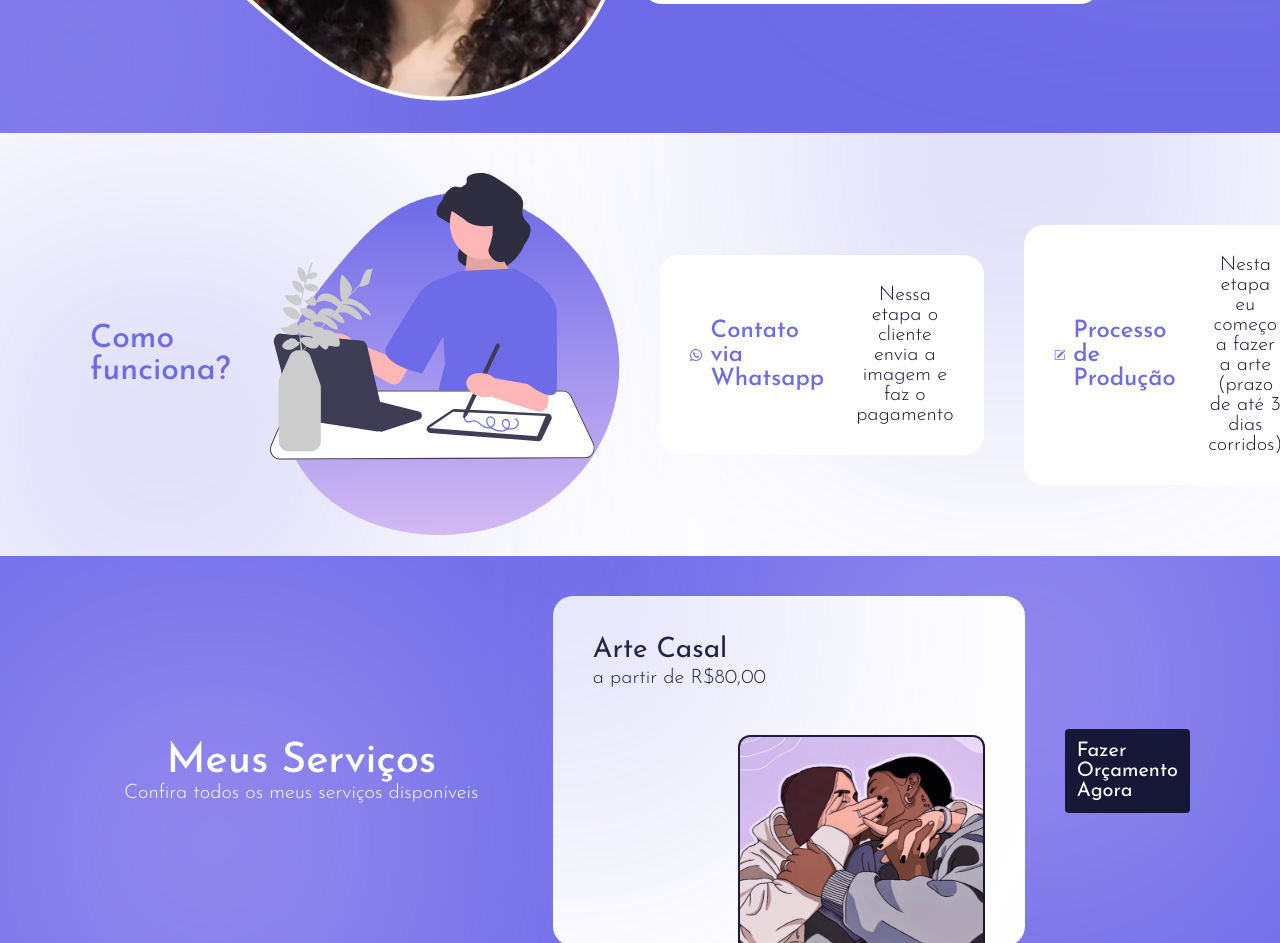
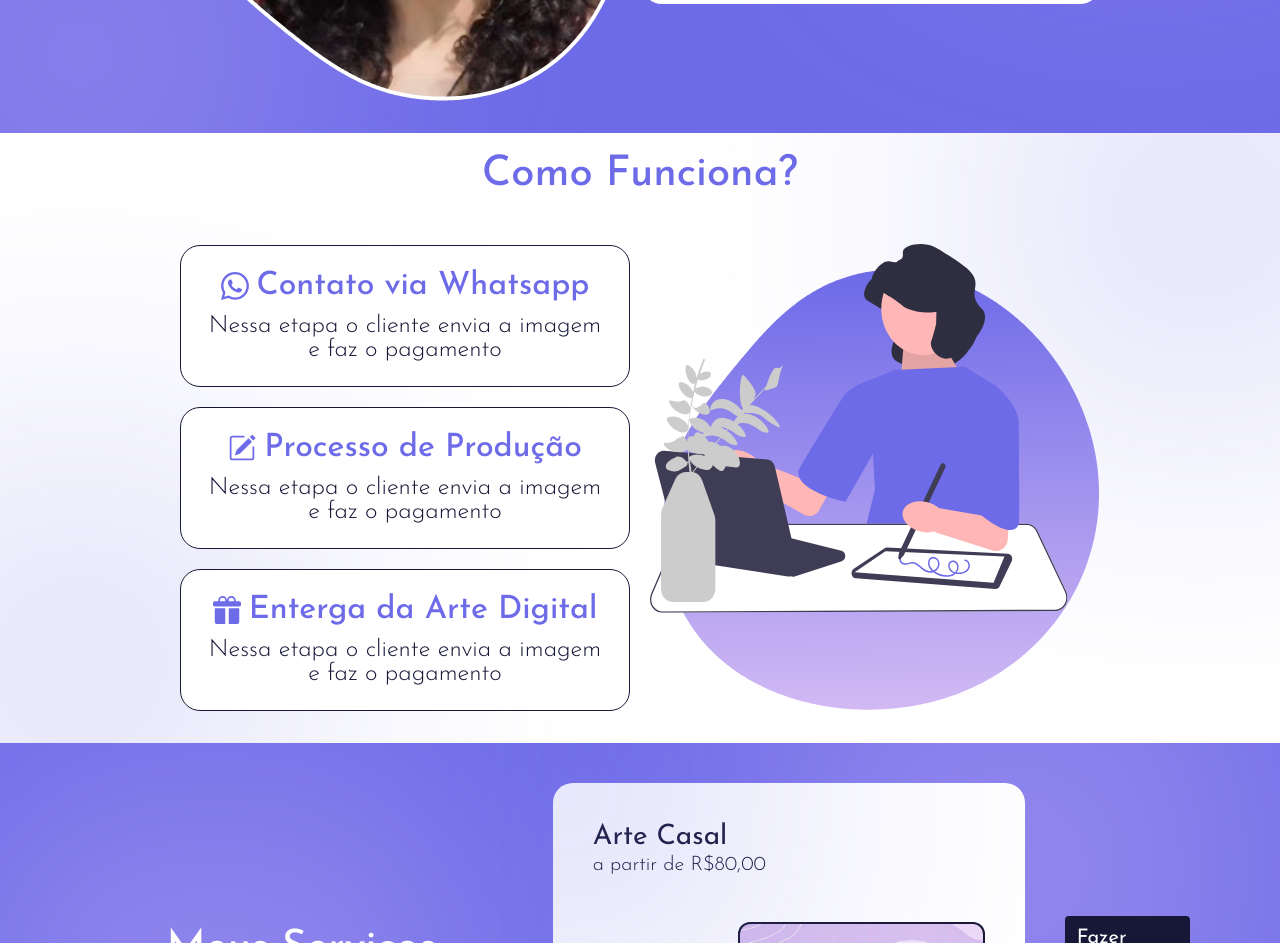
Before and after one commit to lwfe/Juja-Arts, a Next.js app: page / in a window 1280 px wide. Shown: the part 1040-1983 px from the top of the page. Built offline with nearby package versions, Linux system fonts and the light colour scheme.

Commit message:
HowItWorks componente feito

```diff
--- a/src/app/page.tsx
+++ b/src/app/page.tsx
@@ -5,52 +5,16 @@ import { AboutMe } from '@/components/AboutMe'
 import * as S from '../styles/home.styles'
 
 import { BsWhatsapp, BsFillGiftFill, BsPencilSquare, BsInstagram } from 'react-icons/bs'
+import { HowItWorks } from '@/components/HowItWorks'
 
 export default function Home() {
   return (
     <S.Container>
 
       <HeroSection />
+      <AboutMe />
+      <HowItWorks />
 
-      <AboutMe />
-
-      <S.Section id='como-funciona'>
-        <S.ContentWrapper>
-          <S.Content>
-            <h3>Como funciona?</h3>
-
-            <img id="howitworks" src="/HowItWorks.svg" alt="Imagem de mulher ilustrando" />
-
-            <S.Card>
-              <div className='TitleWithIcon'>
-                <BsWhatsapp size={24} color='#6E6BE8' />
-                <h1>Contato via Whatsapp</h1>
-              </div>
-              <p>Nessa etapa o cliente envia a imagem e faz o pagamento</p>
-            </S.Card>
-
-            <S.Card>
-              <div className='TitleWithIcon'>
-                <BsPencilSquare size={24} color='#6E6BE8' />
-                <h1>Processo de Produção</h1>
-              </div>
-              <p>Nesta etapa eu começo a fazer a arte (prazo de até 3 dias corridos)</p>
-            </S.Card>
-
-            <S.Card>
-              <div className='TitleWithIcon'>
-                <BsFillGiftFill size={24} color='#6E6BE8' />
-                <h1>Entrega da Arte Digital</h1>
-              </div>
-              <p>Nesta etapa a arte é enviada para o cliente no formato JPEG</p>
-            </S.Card>
-
-          </S.Content>
-
-          <S.GradientTop />
-          <S.GradientBottom />
-        </S.ContentWrapper>
-      </S.Section>
 
       <S.SectionBgPrimary id='meus-serviços'>
         <S.ContentWrapper>
--- a/src/components/AboutMe/styles.ts
+++ b/src/components/AboutMe/styles.ts
@@ -78,8 +78,6 @@ export const Card = styled.div`
             font-size: 24px;
         }
     }
-
-
 `;
 
 export const JujaImage = styled.img`
@@ -95,9 +93,9 @@ export const GradientTop = styled.div`
     position: absolute;
     width: 260px;
     height: 260px;
-    top: -50px;
-    right: -50px;
-    background: radial-gradient(rgba(211, 186, 244, 0.47) 0%, rgba(225, 206, 251, 0.88) 100%);
+    top: 0px;
+    right: 0px;
+    background: radial-gradient(rgba(211, 186, 244, 0.7) 0%, rgba(225, 206, 251, 0.88) 100%);
     filter: blur(150px);
     z-index: -9999;
 `;
@@ -108,7 +106,7 @@ export const GradientBottom = styled.div`
     height: 260px;
     bottom: -50px;
     left: -50px;
-    background: radial-gradient(rgba(211, 186, 244, 0.47) 0%, rgba(225, 206, 251, 0.88) 100%);
+    background: radial-gradient(rgba(211, 186, 244, 0.7) 0%, rgba(225, 206, 251, 0.88) 100%);
     filter: blur(150px);
     z-index: -9999;
 `;
--- a/src/components/HowItWorks/index.tsx
+++ b/src/components/HowItWorks/index.tsx
@@ -0,0 +1,46 @@
+import * as S from './styles'
+import { BsFillGiftFill, BsPencilSquare, BsWhatsapp } from 'react-icons/bs'
+
+export function HowItWorks() {
+    return (
+        <S.Container id='como-funciona'>
+            <h1>Como Funciona?</h1>
+
+            <S.Content>
+                <S.JujaImage src='/HowItWorks.svg' alt='Hero Image' />
+
+                <S.CardWrapper>
+                    <S.Card>
+                        <div>
+                            <BsWhatsapp size={28} />
+                            <h1>Contato via Whatsapp</h1>
+                        </div>
+
+                        <p>Nessa etapa o cliente envia a imagem e faz o pagamento</p>
+                    </S.Card>
+
+                    <S.Card>
+                        <div>
+                            <BsPencilSquare size={28} />
+                            <h1>Processo de Produção</h1>
+                        </div>
+
+                        <p>Nessa etapa o cliente envia a imagem e faz o pagamento</p>
+                    </S.Card>
+
+                    <S.Card>
+                        <div>
+                            <BsFillGiftFill size={28} />
+                            <h1>Enterga da Arte Digital</h1>
+                        </div>
+
+                        <p>Nessa etapa o cliente envia a imagem e faz o pagamento</p>
+                    </S.Card>
+                </S.CardWrapper>
+            </S.Content>
+
+            <S.GradientTop />
+            <S.GradientBottom />
+        </S.Container>
+    )
+}
--- a/src/components/HowItWorks/styles.ts
+++ b/src/components/HowItWorks/styles.ts
@@ -0,0 +1,116 @@
+import { styled } from 'styled-components'
+
+export const Container = styled.div`
+    display: flex;
+    align-items: center;
+    flex-direction: column;
+    padding: 20px 0 32px 0 ;
+    width: 100%;
+    position: relative;
+    overflow: hidden;
+    gap: 48px;
+    background-color: white;
+    z-index: -10;
+
+    h1 {
+        font-weight: 500;
+        font-size: 32px;
+        color: #6E6BE8;
+
+        @media screen and (min-width: 1000px)  {
+            font-size: 42px;
+        }
+    }
+`;
+
+export const Content = styled.div`
+    display: flex;
+    flex-direction: column;
+    align-items: center;
+    width: 100%;
+    max-width: 390px;
+    gap: 20px;
+
+    @media screen and (min-width: 1000px)  {
+        flex-direction: row-reverse;
+        max-width: 920px;
+    }
+`;
+
+export const CardWrapper = styled.div`
+    display: flex;
+    flex-direction: column;
+    gap: 20px;
+`;
+
+export const Card = styled.div`
+    display: flex;
+    flex-direction: column;
+    width: 100%;
+    background-color: white;
+    padding: 24px;
+    border-radius: 20px;
+    border: 1px #171837 solid;
+
+
+    div {
+        display: flex;
+        align-items: center;
+        justify-content: center;
+        gap: 8px;
+        color: #6E6BE8;
+
+        h1 {
+            font-size: 24px;
+            font-weight: 500;
+            text-align: center;
+
+            @media screen and (min-width: 1000px)  {
+                font-size: 32px;
+            }
+        }
+    }
+
+    p {
+        color: #171837;
+        font-weight: 300;
+        font-size: 20px;
+        text-align: center;
+        padding-top: 12px;
+
+        @media screen and (min-width: 1000px)  {
+            font-size: 24px;
+        }
+    }
+`;
+
+export const JujaImage = styled.img`
+    width: 300px;
+    height: auto;
+
+    @media screen and (min-width: 1000px)  {
+        width: 450px;
+    }
+`;
+
+export const GradientTop = styled.div`
+    position: absolute;
+    width: 260px;
+    height: 260px;
+    top: -50px;
+    right: -50px;
+    background: radial-gradient(rgba(110, 107, 232, 0.3) 0%, rgba(110, 107, 232, 0.8) 100%);
+    filter: blur(150px);
+    z-index: -9999;
+`;
+
+export const GradientBottom = styled.div`
+    position: absolute;
+    width: 260px;
+    height: 260px;
+    bottom: -50px;
+    left: -50px;
+    background: radial-gradient(rgba(110, 107, 232, 0.3) 0%, rgba(110, 107, 232, 0.8) 100%);
+    filter: blur(150px);
+    z-index: -9999;
+`;
```
